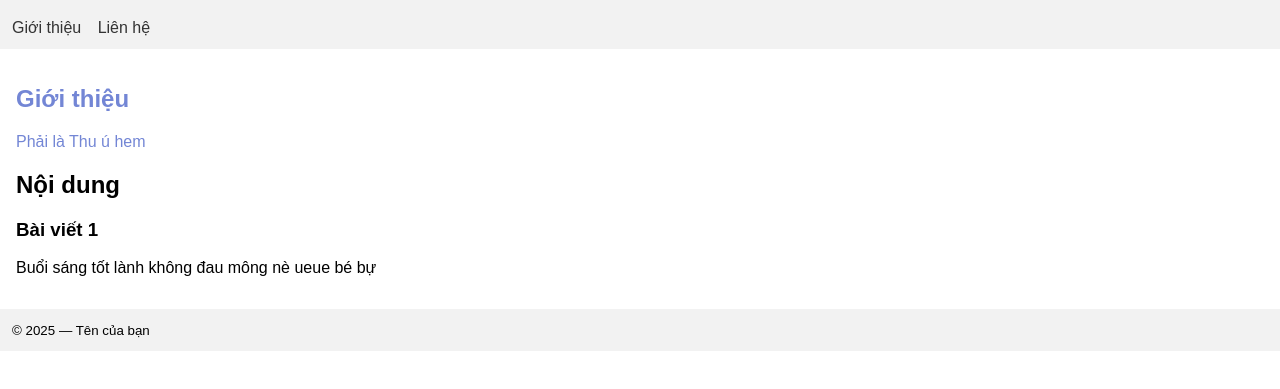
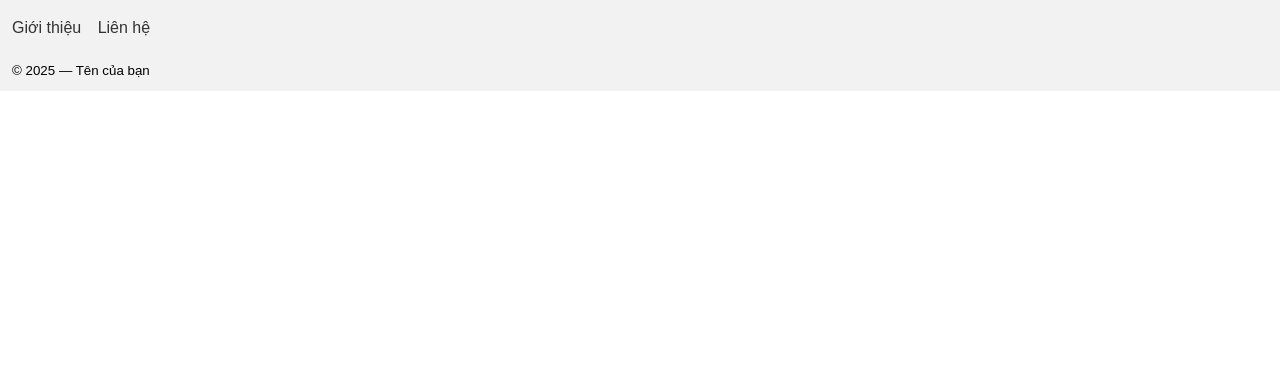
Before and after one commit to khanhxuanho/test1, a plain HTML site: page Nhap_dien_nuoc.html in a window 1280 px wide. Shown: the part 73-462 px from the top of the page. Drawn offline with Linux system fonts and the light colour scheme.

Commit message:
Update Nhap_dien_nuoc.html

```diff
--- a/Nhap_dien_nuoc.html
+++ b/Nhap_dien_nuoc.html
@@ -21,21 +21,6 @@
     </nav>
   </header>
 
-  <main>
-    <section id="gioi-thieu">
-      <h2>Giới thiệu</h2>
-      <p>Phải là Thu ú hem</p>
-    </section>
-
-    <section id="noi-dung">
-      <h2>Nội dung</h2>
-      <article>
-        <h3>Bài viết 1</h3>
-        <p>Buổi sáng tốt lành không đau mông nè ueue bé bự</p>
-      </article>
-    </section>
-  </main>
-
   <footer>
     <small>&copy; 2025 — Tên của bạn</small>
   </footer>
```
